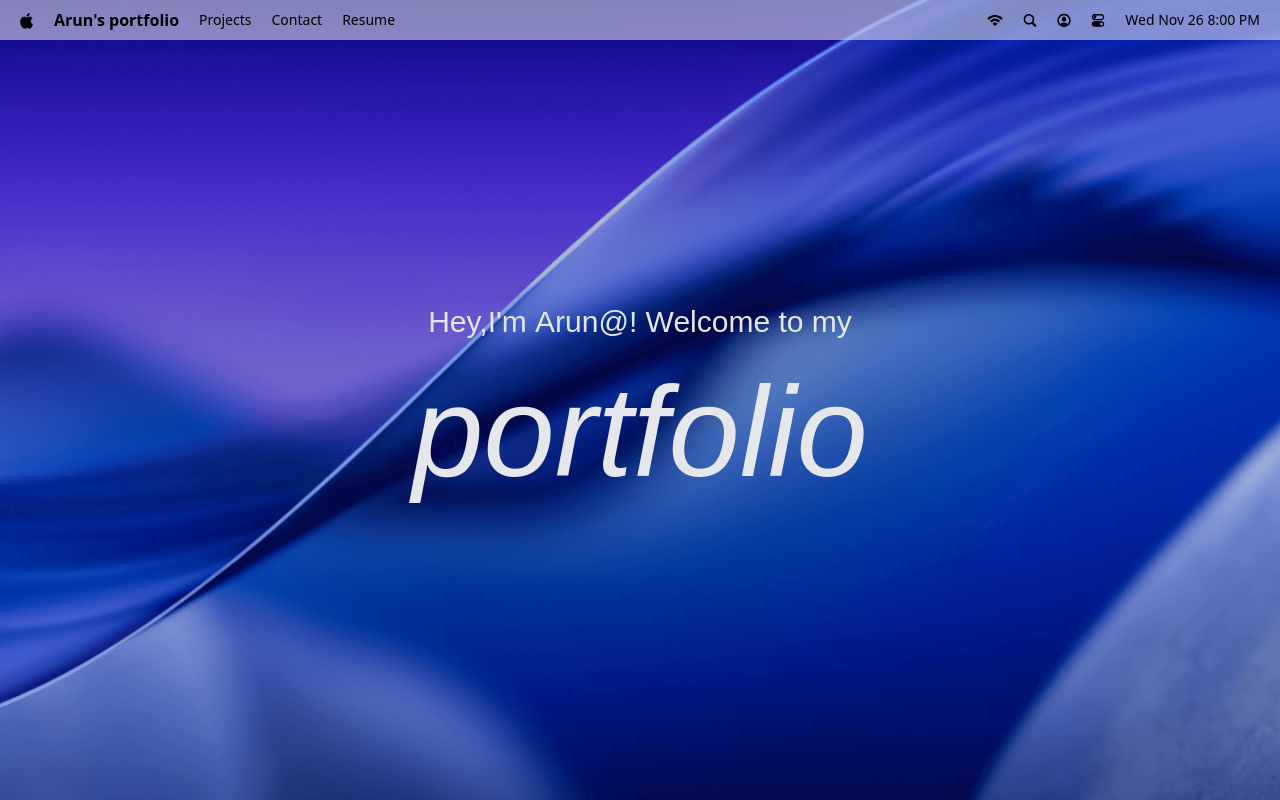
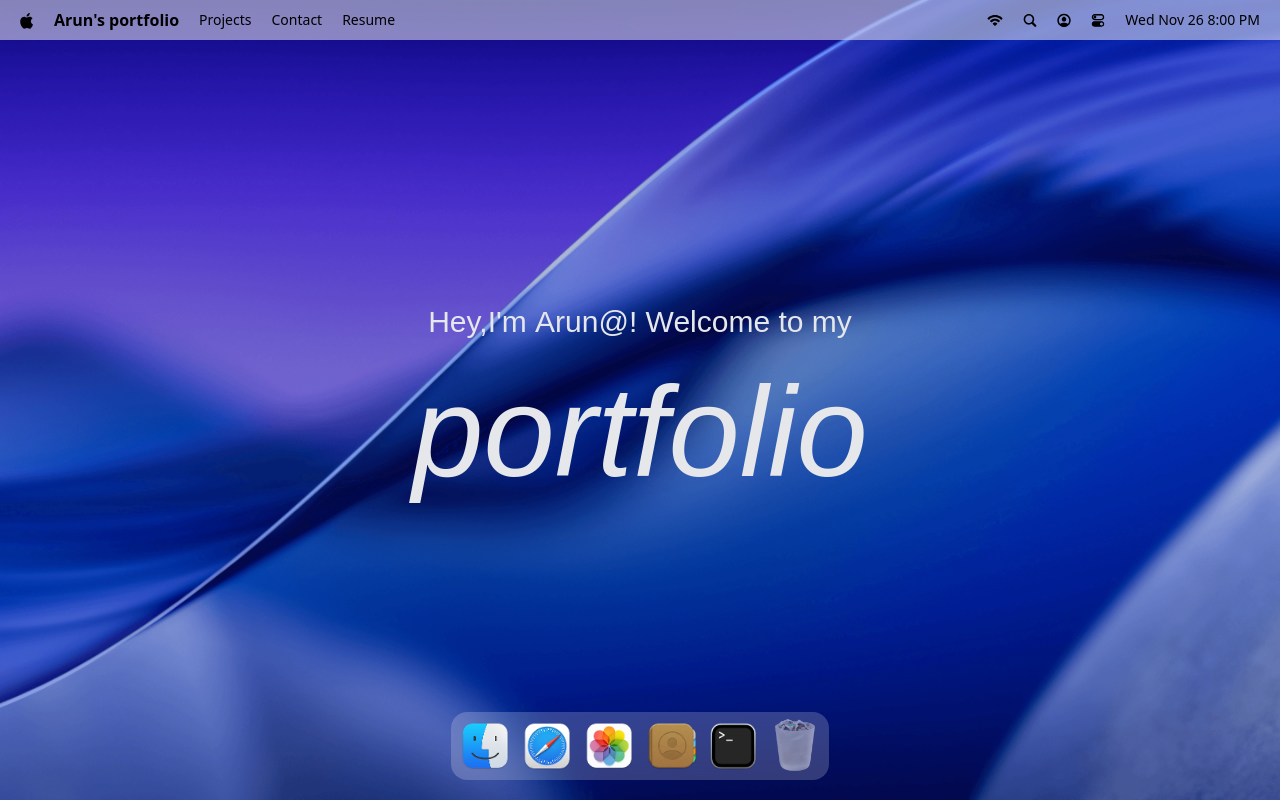
Before and after one commit to Arunkumar-512/Macs-portfolio, a React (Vite) app: page / in a window 1280 px wide. Built offline with nearby package versions, Linux system fonts and the light colour scheme; a web font is replaced by a local one.

Commit message:
implement docs icon presentation

```diff
--- a/package.json
+++ b/package.json
@@ -17,6 +17,7 @@
     "lucide-react": "^0.554.0",
     "react": "^19.2.0",
     "react-dom": "^19.2.0",
+    "react-tooltip": "^5.30.0",
     "tailwindcss": "^4.1.17"
   },
   "devDependencies": {
--- a/src/App.jsx
+++ b/src/App.jsx
@@ -1,4 +1,4 @@
-import { Navbar, Welcome } from '#components'
+import { Docs, Navbar, Welcome } from '#components'
 import React from 'react'
 
 const App = () => {
@@ -6,6 +6,7 @@
     <main>
       <Navbar />
       <Welcome />
+      <Docs />
 
     </main>
   )
--- /dev/null
+++ b/src/components/Docs.jsx
@@ -0,0 +1,93 @@
+import React, { useRef } from 'react'
+import { Tooltip } from 'react-tooltip';
+import { gsap } from 'gsap';
+
+import { docsApps } from '#constants'
+import { useGSAP } from '@gsap/react';
+
+const Docs = () => {
+  const docsRef = useRef(null);
+
+  useGSAP(() => {
+    const docs = docsRef.current;
+    if (!docs) return;
+
+    const icons = docs.querySelectorAll('.docs-icon');
+    const animateIcons = (mouseX) => {
+      const { left } = docs.getBoundingClientRect();
+
+      icons.forEach((icon) => {
+        const { left: iconLeft, width } = icon.getBoundingClientRect();
+        const center = iconLeft - left + width / 2;
+        const distance = Math.abs(mouseX - center);
+
+        const intensity = Math.exp(-(distance ** 2.5) / 2000);
+
+        gsap.to(icon, {
+          scale: 1 + 0.25 * intensity,
+          y: -15 * intensity,
+          duration: 0.3,
+          ease: 'power1.out',
+        })
+      });
+    };
+
+    const handleMoveMouse = (e) => {
+      const { left } = docs.getBoundingClientRect();
+      animateIcons(e.clientX - left);
+    };
+
+    const resetIcons = () =>
+      icons.forEach((icon) =>
+        gsap.to(icon, {
+          scale: 1,
+          y: 0,
+          duration: 0.3,
+          ease: 'power1.out',
+        }),
+      );
+    docs.addEventListener('mousemove', handleMoveMouse);
+    docs.addEventListener('mouseleave', resetIcons);
+    return () => {
+      docs.removeEventListener('mousemove', handleMoveMouse);
+      docs.removeEventListener('mouseleave', resetIcons);
+    }
+  });
+
+
+
+  const toggleApp = (app) => { }
+  return (
+
+
+    <section id='docs'>
+      <div ref={ docsRef } className='docs-container'>
+        { docsApps.map(({ id, name, icon, canOpen }) => (
+          <div key={ id } className='relative flex justify-center'>
+            <button
+              type='button'
+              className='docs-icon'
+              aria-label={ name }
+              data-tooltip-id="docs-tooltip"
+              data-tooltip-content={ name }
+              data-tooltip-delay-show={ 150 }
+              disabled={ !canOpen }
+              onClick={ () => toggleApp({ id, canOpen }) }
+            >
+              <img
+                src={ `/images/${icon}` }
+                alt={ name }
+                loading='lazy'
+                className={ canOpen ? ' ' : 'opacity-50' }
+              />
+
+            </button>
+          </div>
+        )) }
+        <Tooltip id="docs-tooltip" place="top" className='tooltip' />
+      </div>
+    </section>
+  )
+}
+
+export default Docs
--- a/src/components/index.js
+++ b/src/components/index.js
@@ -1,4 +1,5 @@
 import Navbar from "./Navbar";
 import Welcome from "./Welcome";
+import Docs from "./Docs";
 
-export { Navbar, Welcome };
+export { Navbar, Welcome, Docs };
--- a/src/constants/index.js
+++ b/src/constants/index.js
@@ -35,7 +35,7 @@
   },
 ];
 
-const dockApps = [
+const docsApps = [
   {
     id: "finder",
     name: "Portfolio", // was "Finder"
@@ -207,7 +207,7 @@
 export {
   navLinks,
   navIcons,
-  dockApps,
+  docsApps,
   blogPosts,
   techStack,
   socials,
--- a/src/index.css
+++ b/src/index.css
@@ -78,10 +78,10 @@
     }
   }
 
-  #dock {
+  #docs {
     @apply absolute bottom-5 left-1/2 -translate-x-1/2 z-50 select-none max-sm:hidden;
 
-    .dock-container {
+    .docs-container {
       @apply bg-white/20 backdrop-blur-md justify-between rounded-2xl p-1.5 flex items-end gap-1.5;
     }
 
@@ -89,7 +89,7 @@
       @apply !py-1 !px-3 !w-fit !text-center !text-xs !rounded-md !bg-blue-200 !text-blue-900 !shadow-2xl;
     }
 
-    .dock-icon {
+    .docs-icon {
       @apply size-14 3xl:size-20 cursor-pointer;
 
       img {
```
Also changed, not shown: 1 other file (tests, documents, lock files or other folders).
